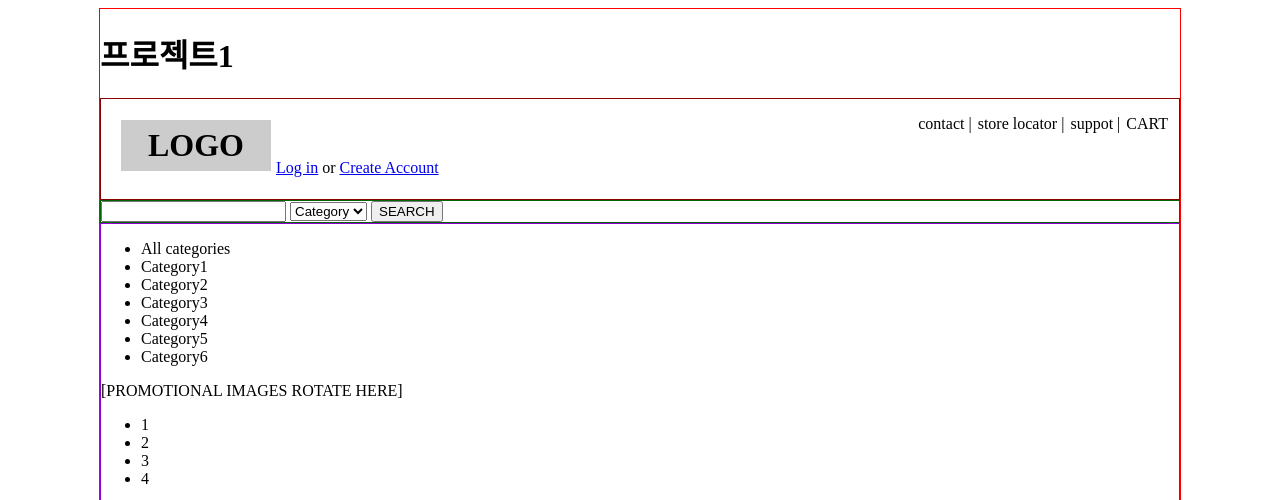
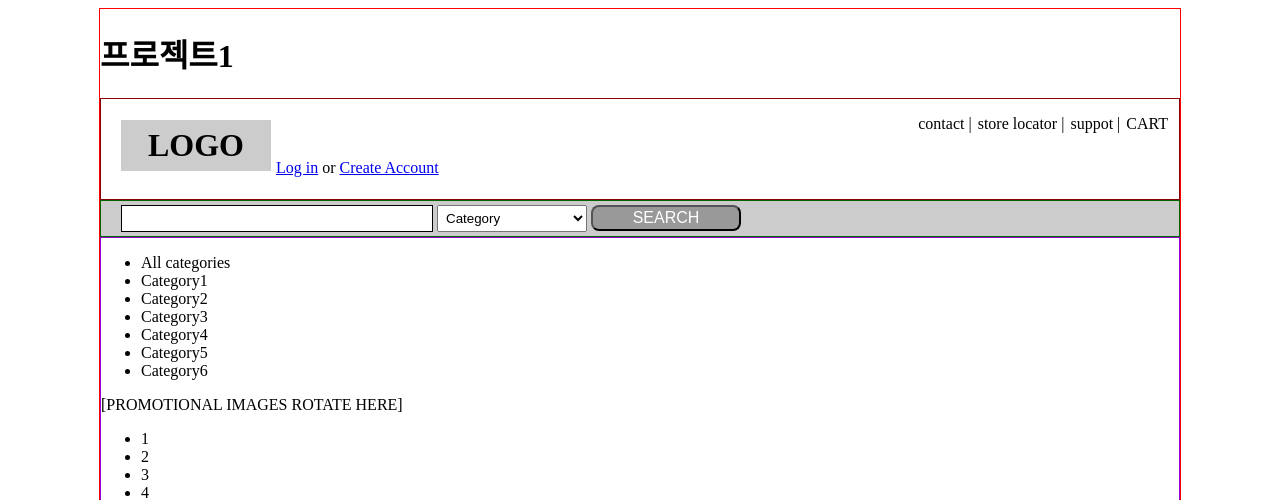
Before and after one commit to Yongheech/frontends, a FastAPI app: page /html/project1 in a window 1280 px wide. Shown: the top 500 px of the page. Run offline with FastAPI, Linux system fonts and the light colour scheme.

Commit message:
프로젝트 실습 - nav : input, select, button 배치

```diff
--- a/views/templates/html/10project1.html
+++ b/views/templates/html/10project1.html
@@ -25,8 +25,17 @@
         .clear { clear: both}
 
         /*nav*/
-        nav {border: 1px solid darkgreen}
+        nav {border: 1px solid darkgreen;
+            background: #cccccc ; height:35px;}
 
+        nav input{border: 1px solid black; margin-left: 20px ; width: 300px ;
+                padding: 5px}
+
+        nav select { width: 150px ; padding: 4px}
+        nav button { background: #999999 ;  color: white ; width: 150px ;
+                    font-size : 16px ; border-radius: 8px; padding: 2px}
+
+        .navgroup { height: 35px;display: table-cell; vertical-align: middle;}
         /*main*/
         main {border: 1px solid darkviolet}
 
@@ -49,11 +58,13 @@
             <a href="#">Create Account</a></div>
     </header>
     <nav class="clear">
+        <div class="navgroup">
       <input type="text" name="search">
         <select name="findtype">
             <option>Category</option>
         </select>
-        <button type="button" id="findbtn">SEARCH</button>
+        <button type="button" id="findbtn">SEARCH</button><div>
+    </div>
     </nav>
     <main>
         <section>
```
